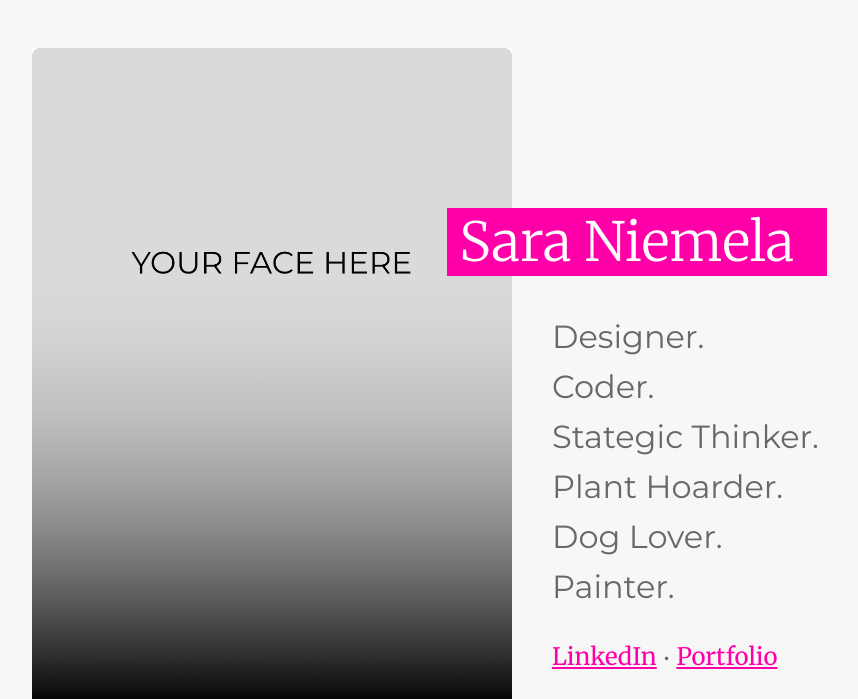
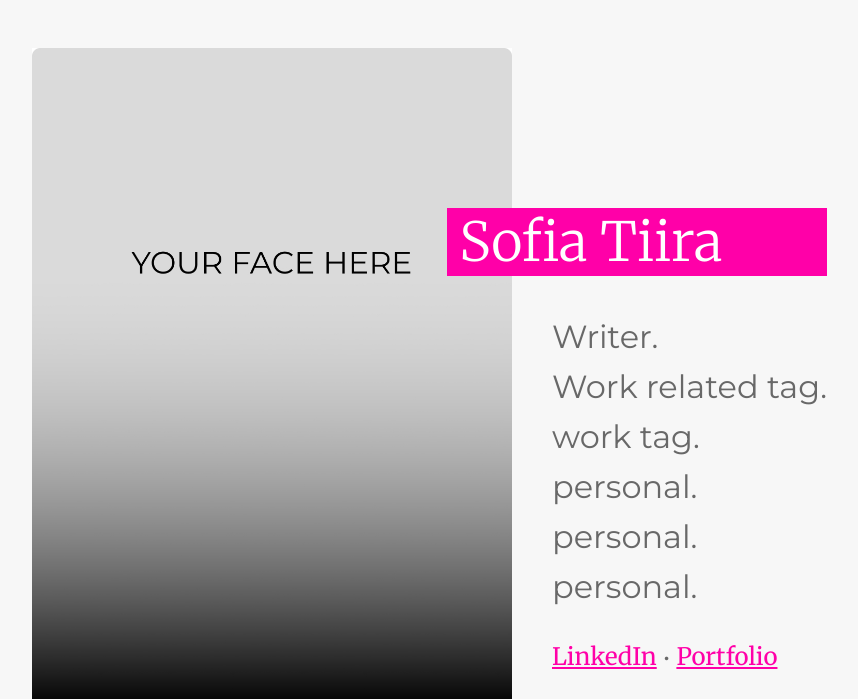
Before and after one commit to friendlyportfolios/sophiatiira, a plain HTML site: page index.html in a window 1280 px wide. Shown: the top 699 px of the page, without its empty margins (128-986 px from the left). Drawn offline with Linux system fonts and the light colour scheme.

Commit message:
copy-change
updated header and about tags

```diff
--- a/index.html
+++ b/index.html
@@ -16,14 +16,14 @@
 <div class="landing_container">
     <img src="img/selfportrait.jpg">
     <div class="portfolio_description">
-        <h1>Sara Niemela</h1>
+        <h1>Sofia Tiira</h1>
         <ul>
-            <li>Designer.</li>
-            <li>Coder.</li>
-            <li>Stategic Thinker.</li>
-            <li>Plant Hoarder.</li>
-            <li>Dog Lover.</li>
-            <li>Painter.</li>
+            <li>Writer.</li>
+            <li>Work related tag.</li>
+            <li>work tag.</li>
+            <li>personal.</li>
+            <li>personal.</li>
+            <li>personal.</li>
         </ul>
         <ul class="nav">
             <li><a href="https://www.linkedin.com/in/saraniemela/" target="_blank">LinkedIn</a></li> •
```
